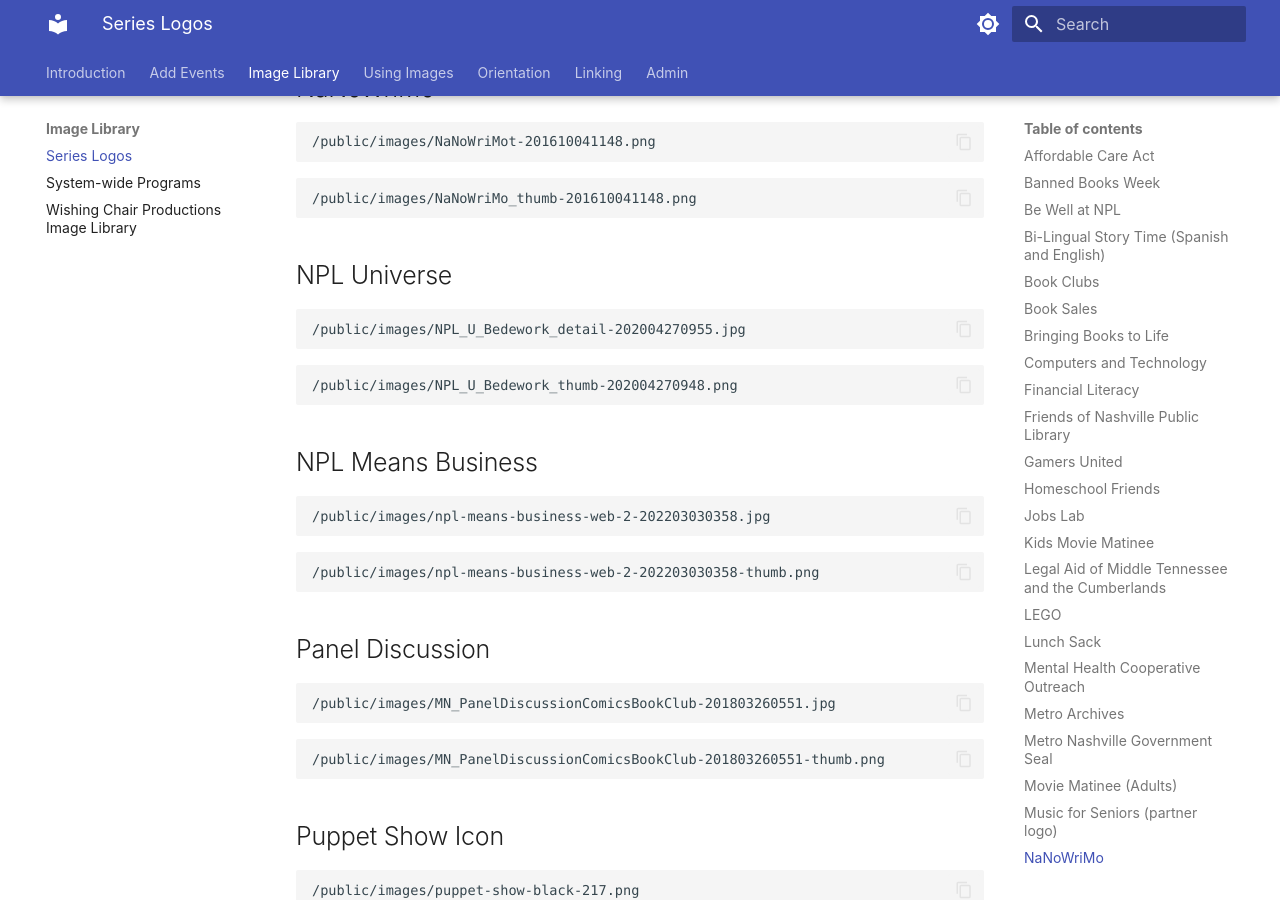
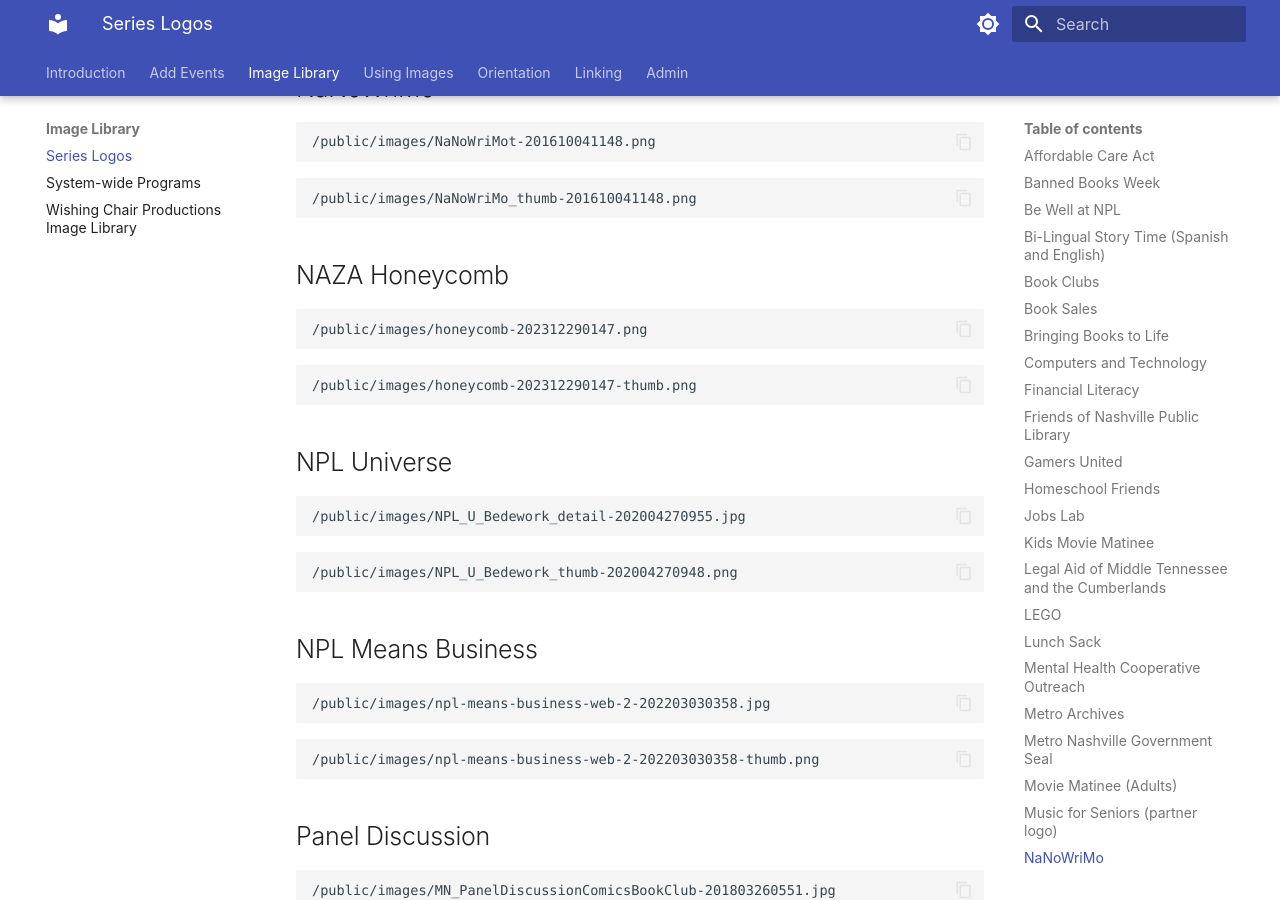
Before and after one commit to Nashville-Public-Library/bedework-docs, an MkDocs documentation site: the page built from docs/image-library/series-logos.md, in a window 1280 px wide and 900 px high, scrolled down 4313 px. Built offline with MkDocs 1.6.1 and Material for MkDocs 9.7.7, drawn with Linux system fonts in a browser that asks for light colours.

Commit message:
adding NAZA honeycomb

````diff
--- a/docs/image-library/series-logos.md
+++ b/docs/image-library/series-logos.md
@@ -234,6 +234,16 @@ title: Series Logos
 /public/images/NaNoWriMo_thumb-201610041148.png
 ```
 
+## NAZA Honeycomb
+
+```text
+/public/images/honeycomb-202312290147.png
+```
+
+```text
+/public/images/honeycomb-202312290147-thumb.png
+```
+
 ## NPL Universe
 
 ```
````
